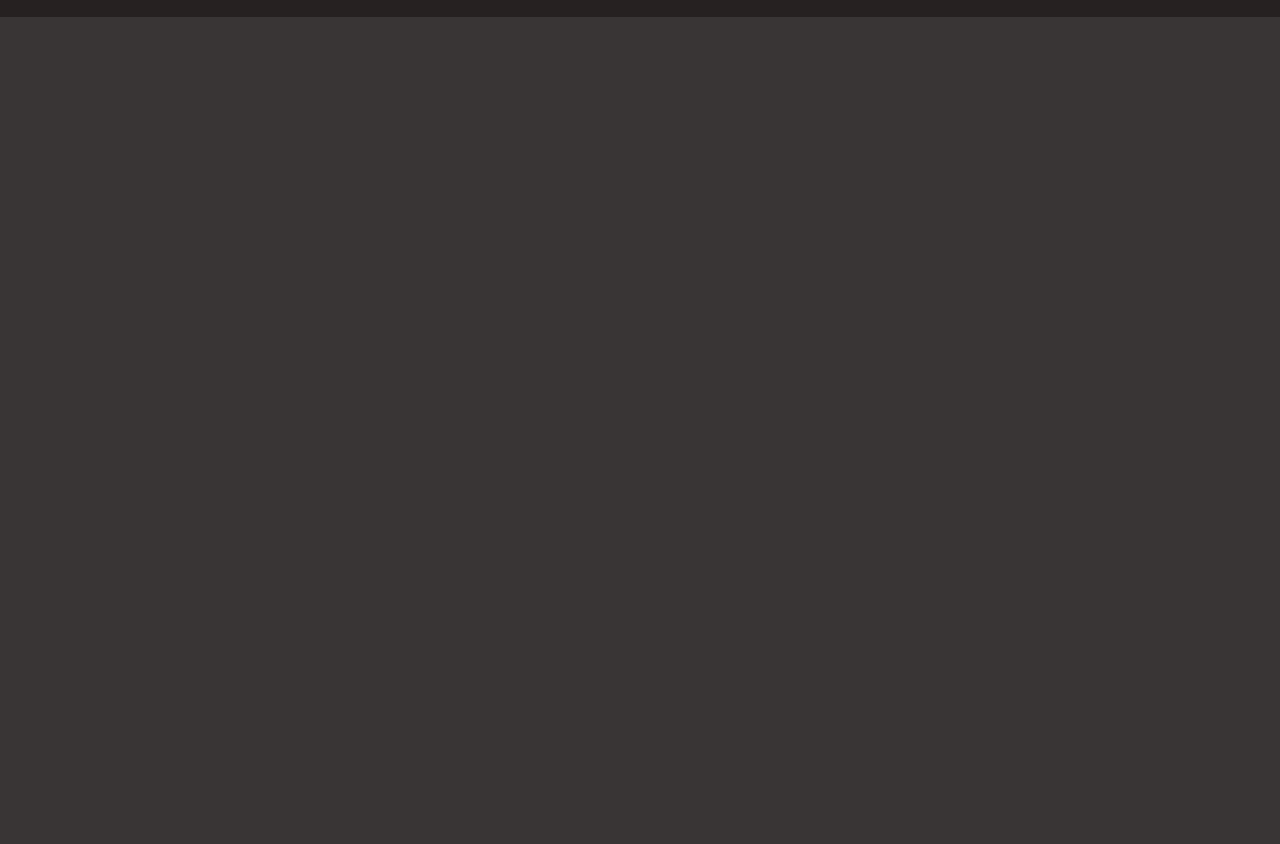
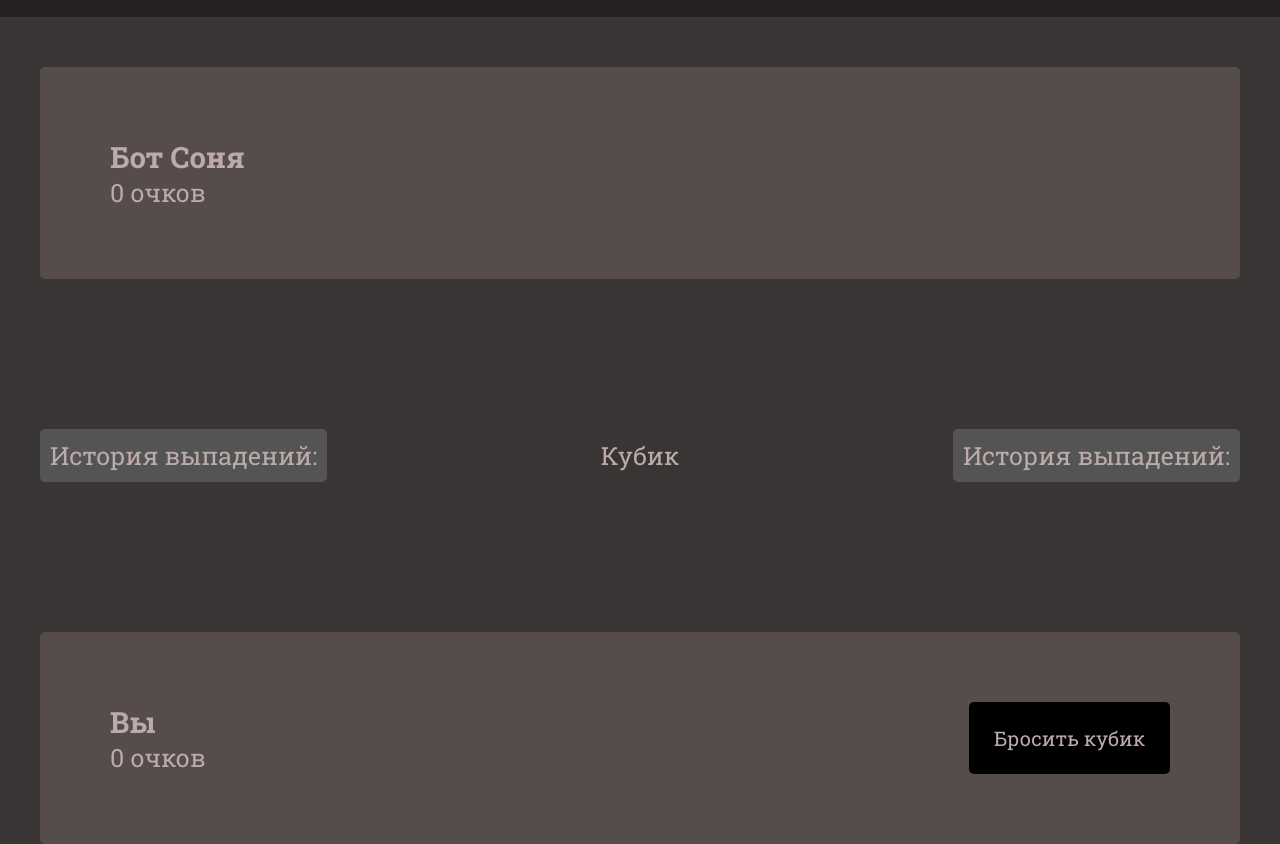
Before and after one commit to alexandrvnm/clashofdice, a plain HTML site: page rooms.html in a window 1280 px wide. Shown: the part 74-918 px from the top of the page. Before the commit the page ends 800 px from the top, so only its background shows below. Drawn offline with Linux system fonts and the light colour scheme; a web font is replaced by a local one.

Commit message:
writed script for game

```diff
--- a/app.js
+++ b/app.js
@@ -1,11 +1,71 @@
 const appBalance = document.querySelector(".user__balance-num");
 const appBalanceBtn = document.querySelector(".user__balance-btn");
+const userPoint = document.querySelector(".user__points-num");
+const enemyPoint = document.querySelector(".enemy__points-num");
+const userButtonGame = document.querySelector(".user__button");
+const gameHistoryUser = document.querySelector(".game__history-list");
+const gameHistoryEnemy = document.querySelector(".game__history-list-enemy");
 
 let balanceValue = 0;
 
+let userPointValue = 0;
+let enemyPointValue = 0;
+
 appBalance.textContent = balanceValue;
+userPoint.textContent = userPointValue;
+enemyPoint.textContent = enemyPointValue;
 
 appBalanceBtn.onclick = function () {
   balanceValue = 100;
   appBalance.textContent = balanceValue;
 };
+
+userButtonGame.onclick = function () {
+  userPointValueTmp = Math.floor(Math.random() * 6) + 1;
+  userPointValue += userPointValueTmp;
+  userPoint.textContent = userPointValue;
+
+  enemyPointValueTmp = Math.floor(Math.random() * 6) + 1;
+  enemyPointValue += enemyPointValueTmp;
+  enemyPoint.textContent = enemyPointValue;
+
+  gameHistoryUser.insertAdjacentHTML(
+    "beforeend",
+    `
+    <li class="game__history-item">${userPointValueTmp}</li>
+    `
+  );
+
+  gameHistoryEnemy.insertAdjacentHTML(
+    "beforeend",
+    `
+    <li class="game__history-item">${enemyPointValueTmp}</li>
+    `
+  );
+
+  if (userPointValue >= 30) {
+    alert("Ты выиграл!");
+
+    gameHistoryEnemy.innerHTML = "";
+    gameHistoryUser.innerHTML = "";
+
+    userPointValue = 0;
+    enemyPointValue = 0;
+
+    userPoint.textContent = userPointValue;
+    enemyPoint.textContent = enemyPointValue;
+  }
+
+  if (enemyPointValue >= 30) {
+    alert("Ты проиграл!");
+
+    gameHistoryEnemy.innerHTML = "";
+    gameHistoryUser.innerHTML = "";
+
+    userPointValue = 0;
+    enemyPointValue = 0;
+
+    userPoint.textContent = userPointValue;
+    enemyPoint.textContent = enemyPointValue;
+  }
+};
--- a/rooms.html
+++ b/rooms.html
@@ -42,7 +42,42 @@
         </div>
       </div>
     </header>
-    <main class="main"></main>
+    <main class="main">
+      <section class="game">
+        <div class="container">
+          <div class="game__inner">
+            <div class="enemy">
+              <h3 class="enemy__name">Бот Соня</h3>
+              <p class="enemy__points">
+                <span class="enemy__points-num">0</span>
+                очков
+              </p>
+            </div>
+            <div class="game__field">
+              <div class="game__history-enemy">
+                <p>История выпадений:</p>
+                <ul class="game__history-list-enemy"></ul>
+              </div>
+              <p>Кубик</p>
+              <div class="game__history-user">
+                <p>История выпадений:</p>
+                <ul class="game__history-list"></ul>
+              </div>
+            </div>
+            <div class="user-field">
+              <div class="user-field__group">
+                <h3 class="user__name">Вы</h3>
+                <p class="user__points">
+                  <span class="user__points-num">0</span>
+                  очков
+                </p>
+              </div>
+              <button class="user__button">Бросить кубик</button>
+            </div>
+          </div>
+        </div>
+      </section>
+    </main>
     <footer class="footer"></footer>
   </body>
 </html>
--- a/styles.css
+++ b/styles.css
@@ -115,3 +115,62 @@ a {
   margin-left: 40px;
   margin-bottom: 30px;
 }
+
+.enemy {
+  background-color: rgb(87, 76, 76);
+  padding: 70px;
+  border-radius: 5px;
+}
+
+.user-field {
+  background-color: rgb(87, 76, 76);
+  padding: 70px;
+  border-radius: 5px;
+  display: flex;
+  justify-content: space-between;
+}
+
+.game__field {
+  margin: 150px 0;
+  display: flex;
+  justify-content: space-between;
+  align-items: center;
+}
+
+.game {
+  margin-top: 50px;
+}
+
+.user__button {
+  padding: 10px 25px;
+  font-size: 20px;
+  font-family: "Roboto Slab", serif;
+  outline: none;
+  border: none;
+  background-color: black;
+  color: rgb(189, 171, 171);
+  border-radius: 5px;
+  cursor: pointer;
+}
+
+.user__button:hover {
+  opacity: 0.7;
+}
+
+.game__history-list,
+.game__history-list-enemy {
+  list-style: none;
+  text-align: center;
+}
+
+.game__history-enemy {
+  background-color: rgb(85, 84, 84);
+  border-radius: 5px;
+  padding: 10px;
+}
+
+.game__history-user {
+  background-color: rgb(85, 84, 84);
+  border-radius: 5px;
+  padding: 10px;
+}
```
